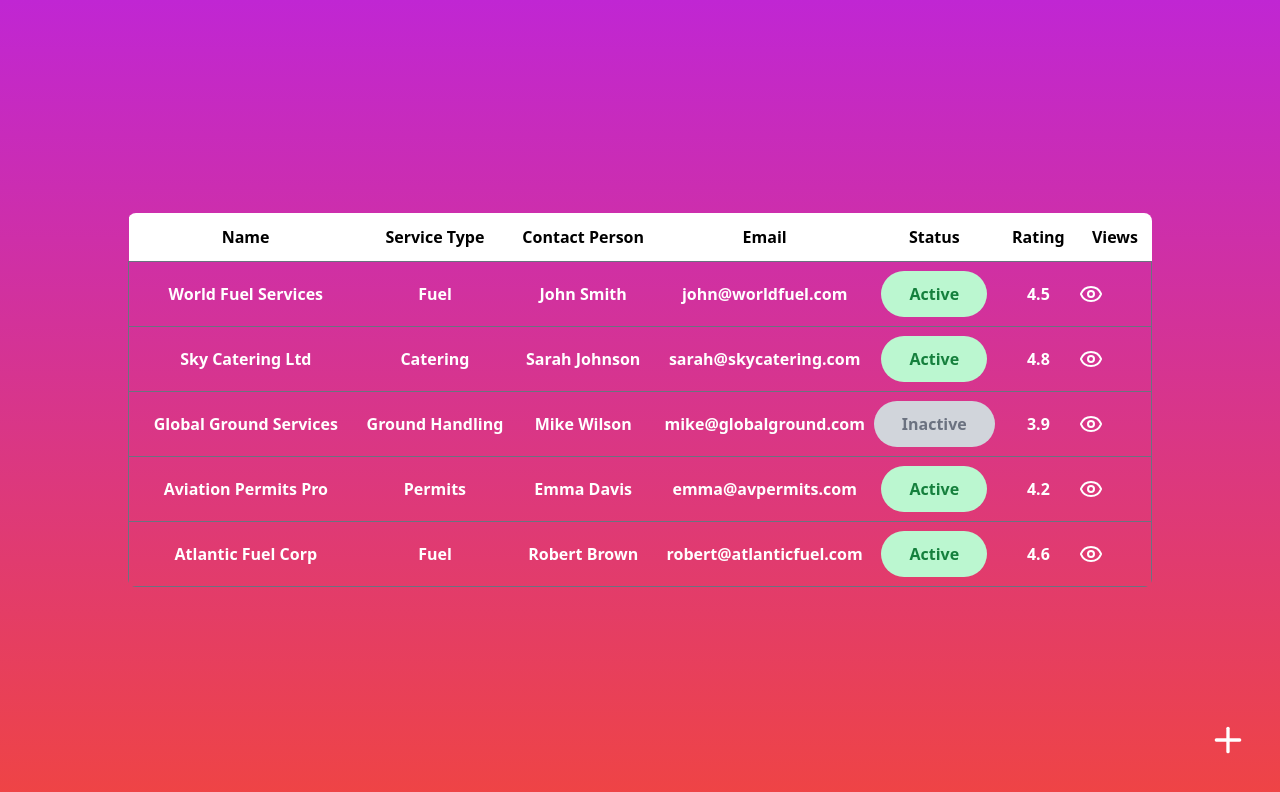
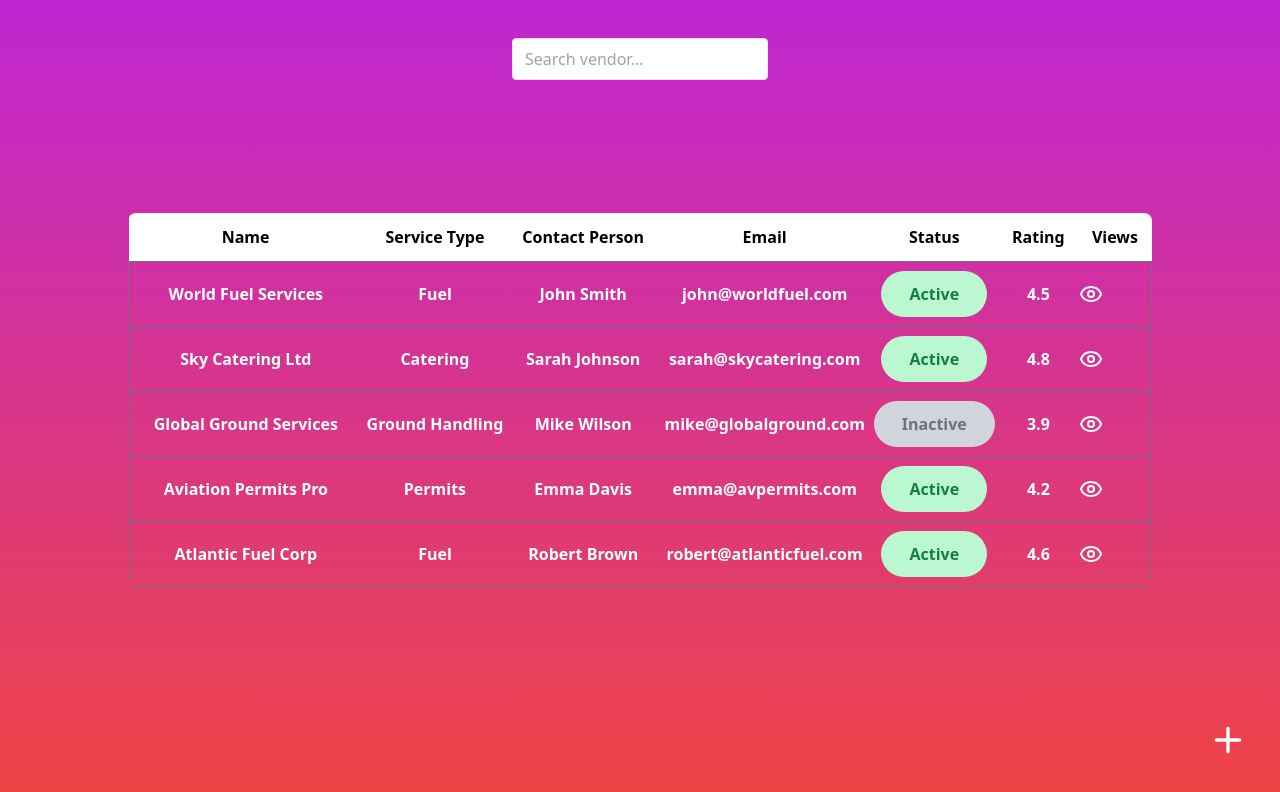
Before and after one commit to TanmayVidhate/VendorManagement, a React (Vite) app: page / in a window 1280 px wide. Shown: the top 792 px of the page. Built offline with nearby package versions, Linux system fonts and the light colour scheme.

Commit message:
add search filter by name

```diff
--- a/src/Components/FilterBar.jsx
+++ b/src/Components/FilterBar.jsx
@@ -1,8 +1,22 @@
 import React from 'react'
 
-function FilterBar() {
+function FilterBar({ searchText, setSearchText }) {
   return (
-    <div>FilterBar</div>
+    <>
+      <div className='w-full '>
+        <div className='w-3/5 m-auto text-center '>
+
+          <input
+            type="text"
+            value={searchText}
+            onChange={(e) => setSearchText(e.target.value)}
+            placeholder="Search vendor..."
+            className="  border rounded px-3 py-2 w-full md:w-1/3"
+          />
+
+        </div>
+      </div>
+    </>
   )
 }
 
--- a/src/Components/VendorList.jsx
+++ b/src/Components/VendorList.jsx
@@ -1,19 +1,34 @@
 import { useNavigate } from 'react-router-dom';
+import { useState } from "react";
+
 //import dummmy data
-import { tableHeadings } from '../data/Vendor'
+import { tableHeadings,mockVendors } from '../data/Vendor'
 
 // import  Component
 import VendorTableRow from './VendorTableRow'
+import FilterBar from './FilterBar';
 
 //lucid icons
 import { Plus } from 'lucide-react';
 
 function VendorList() {
+
+    const [searchText, setSearchText] = useState("");
+
     const navigate = useNavigate();
+
+    // Filter vendors as user types
+    const filteredVendors = mockVendors.filter(vendor =>
+        vendor.name.toLowerCase().includes(searchText.toLowerCase())
+    );
+
     return (
         <>
             {/* Main Div / outer Divs */}
             <div className='w-screen h-screen bg-gradient-to-t from-red-500  to-fuchsia-600 relative '>
+                <div className='absolute w-full h-20 flex items-end justify-center'>
+                    <FilterBar searchText={searchText} setSearchText={setSearchText} />
+                </div>
                 <div className='h-full flex justify-center items-center  '>
 
                     <table className="w-4/5 rounded-lg overflow-hidden text-white  border-white font-bold">
@@ -29,11 +44,11 @@ function VendorList() {
                             </tr>
                         </thead>
                         <tbody >
-                            <VendorTableRow/>
+                            <VendorTableRow filteredVendors={filteredVendors} />
                         </tbody>
                     </table>
                 </div>
-                <button className='absolute right-8 bottom-10' onClick={()=>navigate(`/addvendor`)}><Plus color='white' size={40}/></button>
+                <button className='absolute right-8 bottom-10' onClick={() => navigate(`/addvendor`)}><Plus color='white' size={40} /></button>
             </div>
         </>
     )
--- a/src/Components/VendorTableRow.jsx
+++ b/src/Components/VendorTableRow.jsx
@@ -9,13 +9,13 @@ import StatusBadge from "../Components/StatusBadge"
 //import lucid icons
 import { Eye } from 'lucide-react';
 
-function VendorTableRow() {
+function VendorTableRow({filteredVendors}) {
 
     const navigate = useNavigate();
     return (
         <>
             {
-                mockVendors.map((mockVendor, i) => {
+                filteredVendors.map((mockVendor, i) => {
                     const { id, name, serviceType, contactPerson, email, status, rating } = mockVendor;
 
                     return (
```
